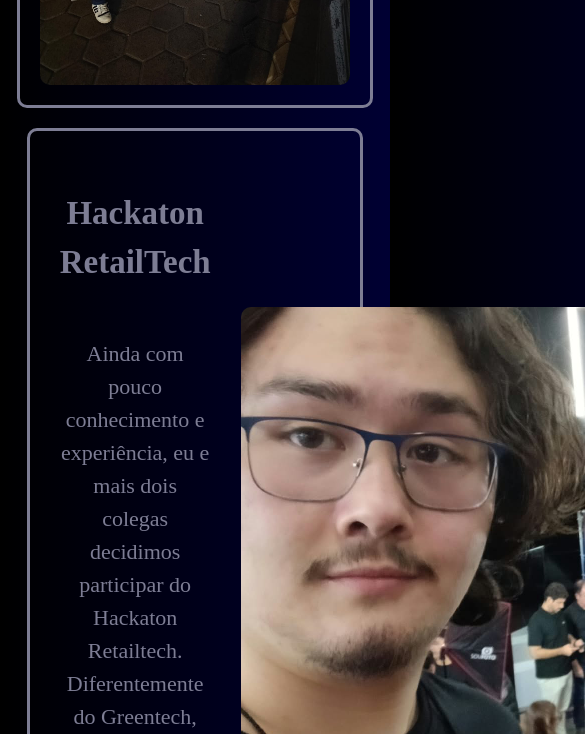
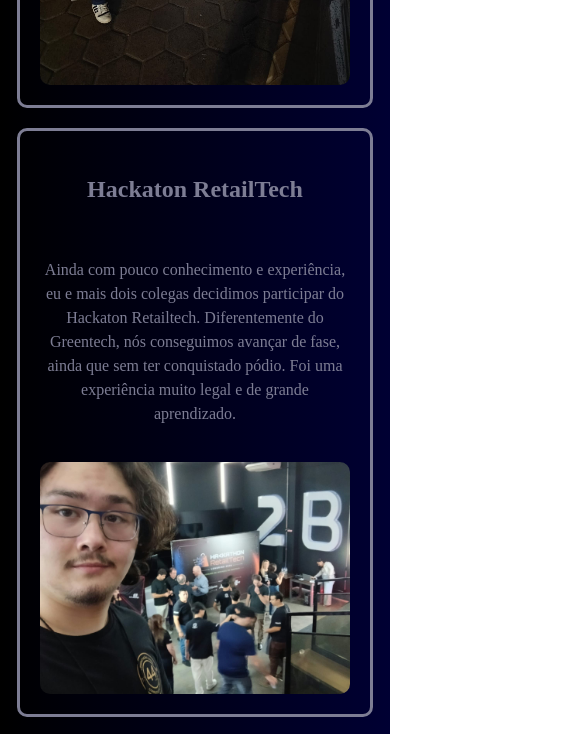
Before and after one commit to WillianKenzo/trabalhoFinal_DesenvolvimentoWeb, a plain HTML site: page eventos.html in a window 390 px wide. Shown: the part 820-1554 px from the top of the page, 585 px wide, since content can reach past the window. Drawn offline with Linux system fonts and the light colour scheme.

Commit message:
Responsividades corrigidas
responsividade da seção de habilidades técnicas e da seção de eventos, em específico do hackton retailtech corrigidas

```diff
--- a/style.css
+++ b/style.css
@@ -19,7 +19,7 @@ footer {
 }
 
 a {
-    color:  rgb(188, 188, 202);
+    color: rgb(188, 188, 202);
     text-decoration: none;
 }
 
@@ -381,7 +381,8 @@ h1 {
     .npi,
     .londrinenseTech,
     .pensamentoComputacional,
-    .greentech {
+    .greentech,
+    .retailtech {
         gap: 20px;
         padding: 20px;
     }
@@ -390,7 +391,8 @@ h1 {
     .npi img,
     .londrinenseTech img,
     .pensamentoComputacional img,
-    .greentech img {
+    .greentech img,
+    .retailtech img {
         width: 45%;
         height: 350px;
     }
@@ -399,7 +401,8 @@ h1 {
     #resumoNPI,
     #resumoLT,
     #resumoPC,
-    #resumoGT {
+    #resumoGT,
+    #resumoRT {
         width: 55%;
         font-size: 18px;
     }
@@ -432,7 +435,8 @@ h1 {
     .npi,
     .londrinenseTech,
     .pensamentoComputacional,
-    .greentech {
+    .greentech,
+    .retailtech {
         flex-direction: column;
         width: 95%;
         padding: 20px;
@@ -442,7 +446,8 @@ h1 {
     .npi img,
     .londrinenseTech img,
     .pensamentoComputacional img,
-    .greentech img {
+    .greentech img,
+    .retailtech img {
         width: 100%;
         height: auto;
     }
@@ -451,7 +456,8 @@ h1 {
     #resumoNPI,
     #resumoLT,
     #resumoPC,
-    #resumoGT {
+    #resumoGT,
+    #resumoRT {
         width: 100%;
         font-size: 16px;
         gap: 15px;
@@ -470,9 +476,19 @@ h1 {
 
     .habilidades-tecnicas,
     .interesses {
+        flex-direction: column;
+        align-items: flex-start;
         width: 95%;
-        padding: 15px;
+        padding: 20px;
     }
+
+    .habilidades-tecnicas h2 {
+        padding-left: 0;
+        text-align: center;
+        width: 100%;
+    }
+
+
 
     .interesses table {
         width: 100%;
```
